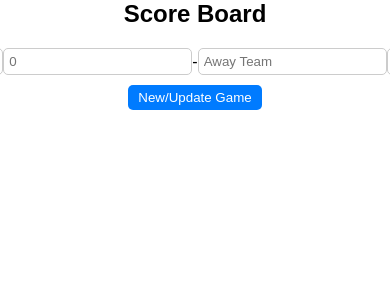
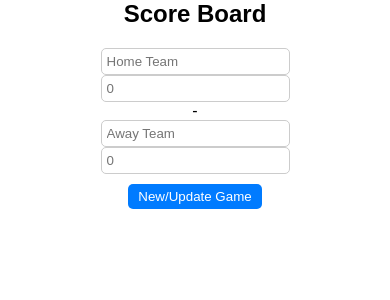
Before and after one commit to MatijaKocevar/score-board, a React (Vite) app: page / in a window 390 px wide. Shown: the top 300 px of the page. Built offline with nearby package versions, Linux system fonts and the light colour scheme.

Commit message:
mobile view fixed

```diff
--- a/src/App.tsx
+++ b/src/App.tsx
@@ -7,14 +7,13 @@ function App() {
 	const [game, setGame] = useState<Game>();
 
 	return (
-		<>
+		<div>
 			<div className='score-board__wrapper'>
 				<div className='score-board__title'>Score Board</div>
 				<ScoreBoardInputs setGame={setGame} />
 			</div>
 			<ScoreBoard {...game} />
-			<p></p>
-		</>
+		</div>
 	);
 }
 
--- a/src/component/ScoreBoardInputs/ScoreBoardInputs.tsx
+++ b/src/component/ScoreBoardInputs/ScoreBoardInputs.tsx
@@ -44,6 +44,7 @@ const ScoreBoardInputs: FC<ScoreBoardInputProps> = ({ setGame }) => {
 	return (
 		<>
 			<div className='score-board__inputs'>
+				<div className='home-team__wrapper'>
 					<input
 						id='home-team__name-input'
 						className='home-team__name'
@@ -60,7 +61,9 @@ const ScoreBoardInputs: FC<ScoreBoardInputProps> = ({ setGame }) => {
 						value={gameInputs?.homeScore ?? ""}
 						onChange={handleScoreInputChange}
 					/>
+				</div>
 				<div> - </div>
+				<div className='away-team__wrapper'>
 					<input
 						id='away-team__name-input'
 						className='away-team__name'
@@ -78,6 +81,7 @@ const ScoreBoardInputs: FC<ScoreBoardInputProps> = ({ setGame }) => {
 						onChange={handleScoreInputChange}
 					/>
 				</div>
+			</div>
 			<div className='score-board__actions'>
 				<button className='new-game__button' onClick={handleNewUpdateGame}>
 					New/Update Game
--- a/src/component/ScoreBoardInputs/ScoreBoardInputsStyle.scss
+++ b/src/component/ScoreBoardInputs/ScoreBoardInputsStyle.scss
@@ -1,8 +1,17 @@
 .score-board__inputs {
 	display: flex;
 	align-items: center;
-	justify-content: space-between;
+	justify-content: center;
+	align-items: center;
 	margin-bottom: 0.625rem;
+
+	.home-team__wrapper,
+	.away-team__wrapper {
+		display: flex;
+		flex-direction: column;
+		align-items: center;
+		margin: 0 0.625rem;
+	}
 
 	input {
 		padding: 0.3125rem;
@@ -27,3 +36,17 @@
 .new-game__button:hover {
 	background-color: #0069d9;
 }
+
+//lg
+@media (min-width: 992px) {
+	.score-board__inputs {
+		flex-direction: row;
+	}
+}
+
+//sm
+@media (max-width: 768px) {
+	.score-board__inputs {
+		flex-direction: column;
+	}
+}
--- a/src/index.scss
+++ b/src/index.scss
@@ -4,6 +4,7 @@ body {
 	padding: 0;
 	width: 100%;
 	height: 100%;
+	min-width: 300px;
 
 	#root {
 		height: 100%;
```
Lines whose indentation alone changed are shown as unchanged.
